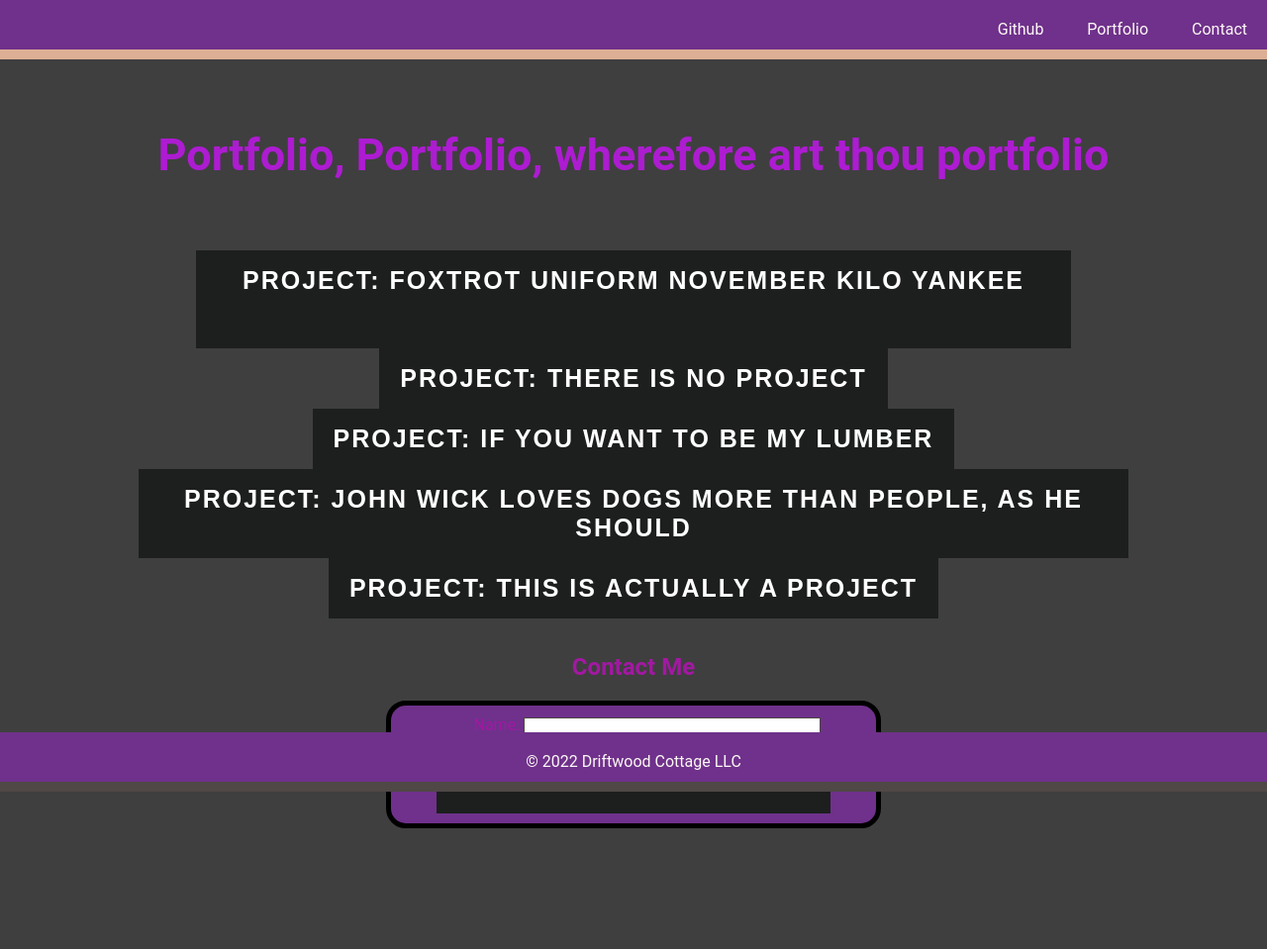
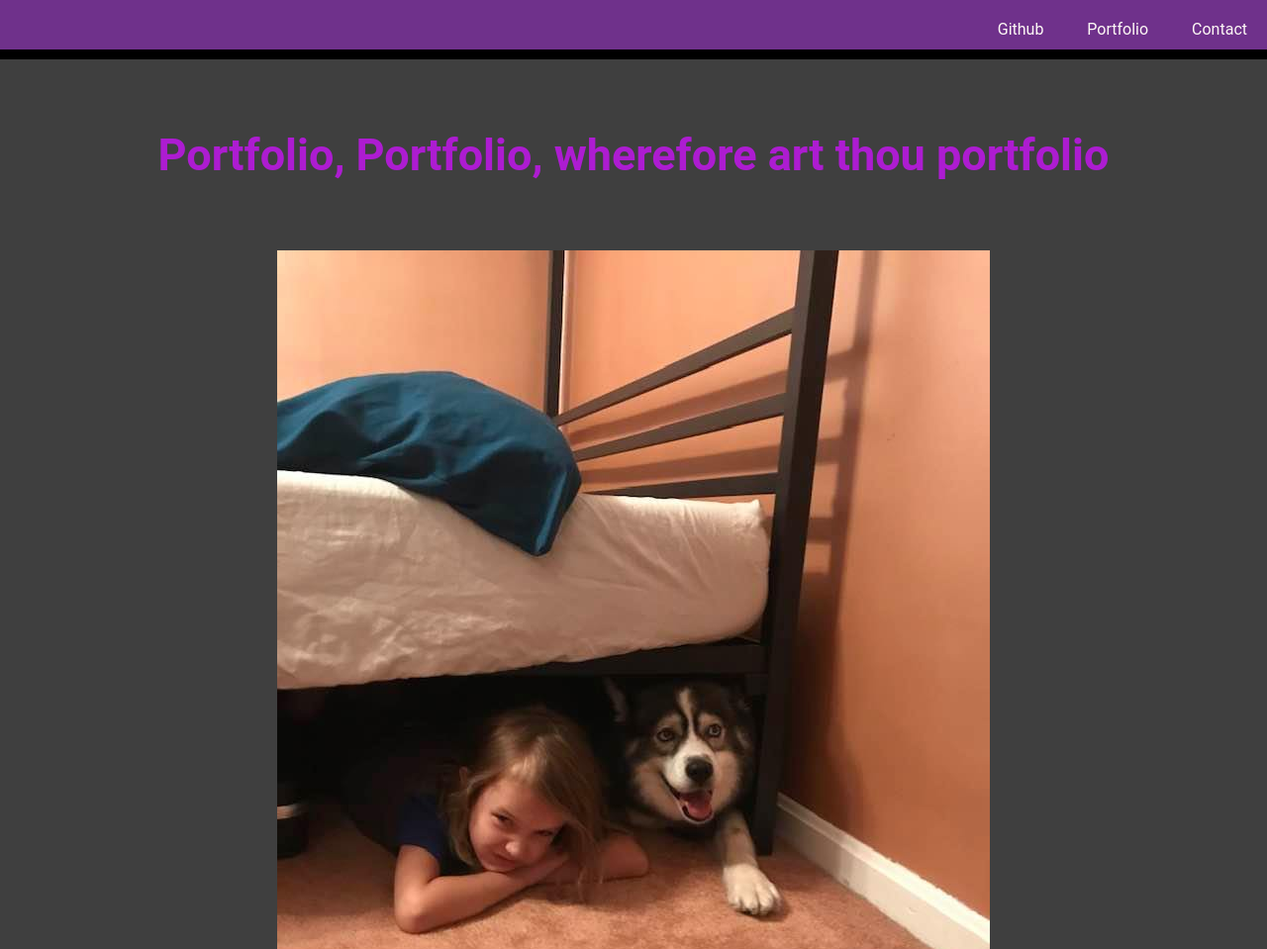
Before and after one commit to samiyazaki/Challenge-02, a plain HTML site: page index.html in a window 1280 px wide. Shown: the top 959 px of the page at 99% size. Before the commit the page ends 897 px from the top, so only its background shows below. Drawn offline with Linux system fonts and the light colour scheme.

Commit message:
Adding scrolling and adjusting footers

```diff
--- a/Assets/style.css
+++ b/Assets/style.css
@@ -7,6 +7,7 @@ body {
   font-family: 'Roboto', sans-serif;
   color: rgb(163, 24, 163);
   background-color: rgb(63, 63, 63);
+  overflow: auto;
 }
 h1 {
   padding: 50px 0;
@@ -46,16 +47,27 @@ footer {
 
 header {
   position: fixed;
-  border-bottom: 10px solid #DDAF94;
+  border-bottom: 10px solid #000000;
+}
+#page-container {
+  position: relative;
+  min-height: 100vh;
 }
 
-footer {
+#content-wrap {
+  padding-bottom: 2.5rem;
+}
+
+#footer {
   position: absolute;
+  bottom: 0;
   margin-top: 0;
-  bottom: 0;
+  width: 100%;
+  height: 2.5rem;
   border-bottom: 10px solid #4F4846;
   color: #FDF8F5;
 }
+
 
 figure {
   margin-bottom: 40px;
--- a/index.html
+++ b/index.html
@@ -8,6 +8,8 @@
 </head>
 
 <body>
+  <div id="page-container">
+    <div id="content-wrap">
   <header>
     <nav class="text-right">
       <ul>
@@ -20,6 +22,7 @@
 
   <main>
     <h1 class="text-center">Portfolio, Portfolio, wherefore art thou portfolio</h1>
+    <figure><img src="Assets/images/boyndoggo.jpg" alt="young kid and dog hiding under bed"</figure>
     <div class="btn-time">
       <button class="btn portfolio-button hover-filled-opacity">
         <span>Project: Foxtrot Uniform November Kilo Yankee <span>
@@ -55,10 +58,10 @@
       </form>
     </section>
   </main>
-
-  <footer class="text-center">
+  </div>
+  <footer id="footer">
     © 2022 Driftwood Cottage LLC
   </footer>
-
+ </div>
 </body>
 </html>
```
Also changed, not shown: Assets/images/boyndoggo.jpg (added), 1 other file.
